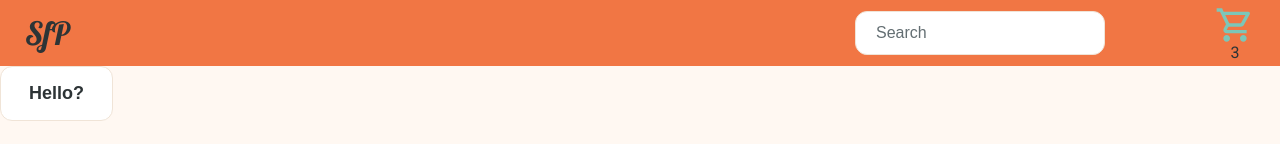
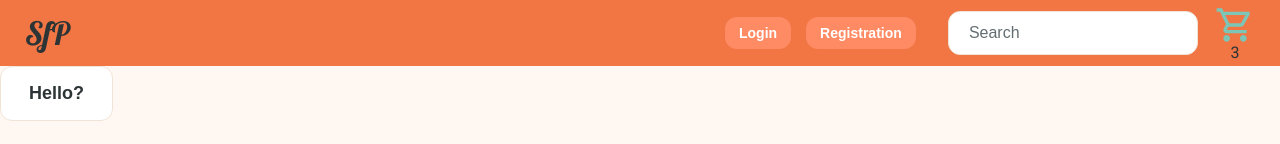
Before and after one commit to 555hehe555/shop-for-pets_frontend, a React (Vite) app: page / in a window 1280 px wide. Shown: the top 144 px of the page. Built offline with nearby package versions, Linux system fonts and the light colour scheme; grey boxes are pictures that could not be loaded; a web font is replaced by a local one.

Commit message:
some edit styles

```diff
--- a/src/components/layout/Header/Header.module.scss
+++ b/src/components/layout/Header/Header.module.scss
@@ -8,7 +8,7 @@ header {
   padding: 5px 25px;
 
   .left {
-    width: 400px;
+    width: 530px;
 
     display: flex;
     justify-content: space-between;
@@ -24,3 +24,13 @@ header {
 .containerSeaech {
   width: 250px;
 }
+
+.containerLinks {
+  display: flex;
+  justify-items: center;
+  list-style: none;
+
+  .link {
+    margin-right: 15px;
+  }
+}
--- a/src/components/layout/Header/Header.tsx
+++ b/src/components/layout/Header/Header.tsx
@@ -2,7 +2,7 @@
 import styles from "./Header.module.scss";
 
 import UserCart from "../../UserCart/UserCart.tsx";
-// import BasicBtn from "../../Button/Button.tsx";
+import Button from "../../Button/Button.tsx";
 import Input from "../../Input/Input";
 
 export default function Header() {
@@ -13,6 +13,19 @@ export default function Header() {
       </div>
 
       <div className={styles.left}>
+        <div className={styles.containerLinks}>
+          <li className={styles.link}>
+            <Button size="sm" variant="primary">
+              Login
+            </Button>
+          </li>
+          <li className={styles.link}>
+            <Button size="sm" variant="primary">
+              Registration
+            </Button>
+          </li>
+        </div>
+
         <div className={styles.containerSeaech}>
           <Input type="text" size="md" placeholder="Search" maxLength={100} />
         </div>
--- a/src/styles/global.scss
+++ b/src/styles/global.scss
@@ -136,8 +136,8 @@ img {
 
   --surface: #ffffff;
 
-  --primary: #ff8a5b;
-  --primary-hover: #f17644;
+  --primary: #ff8b65;
+  --primary-hover: #ff7f51;
 
   --secondary: #7cc6b8;
 
```
